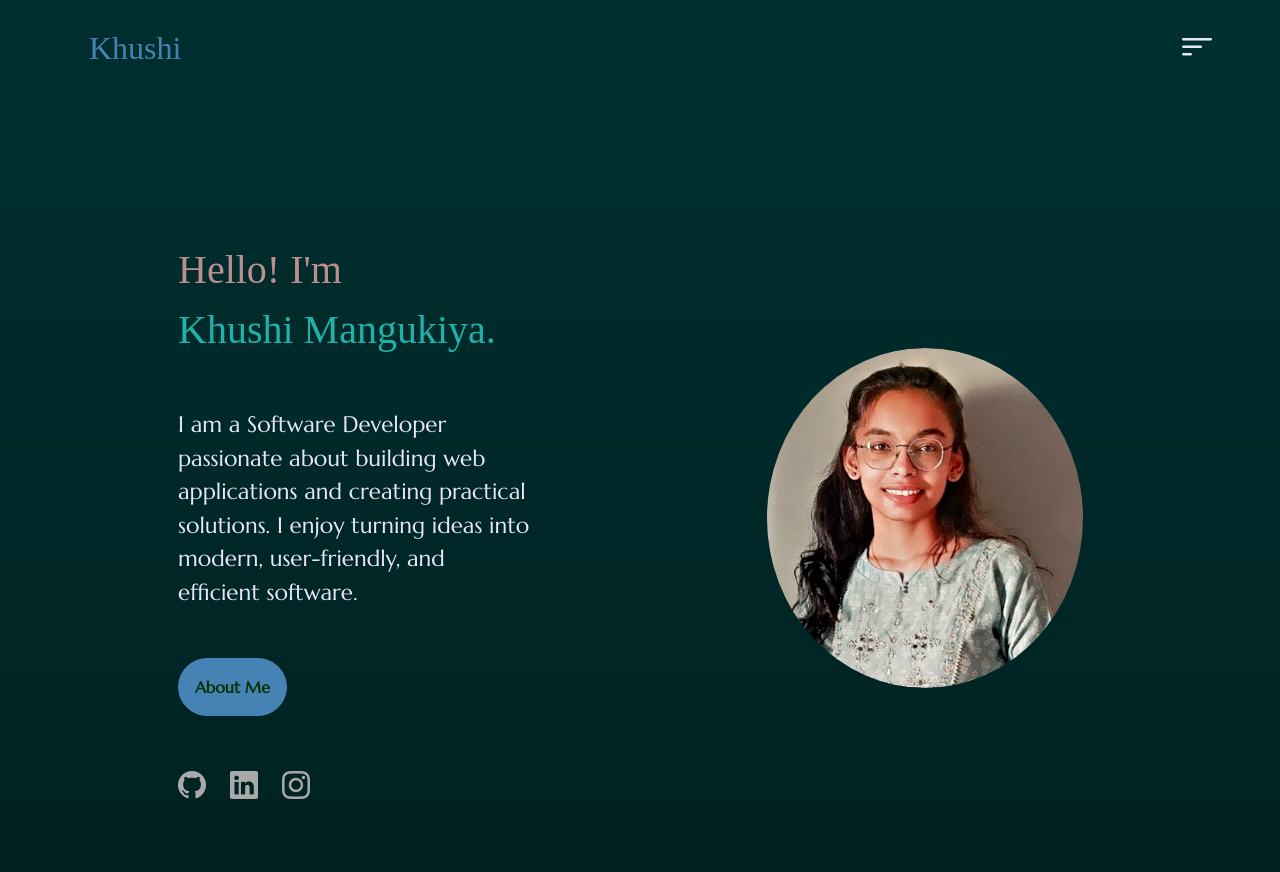
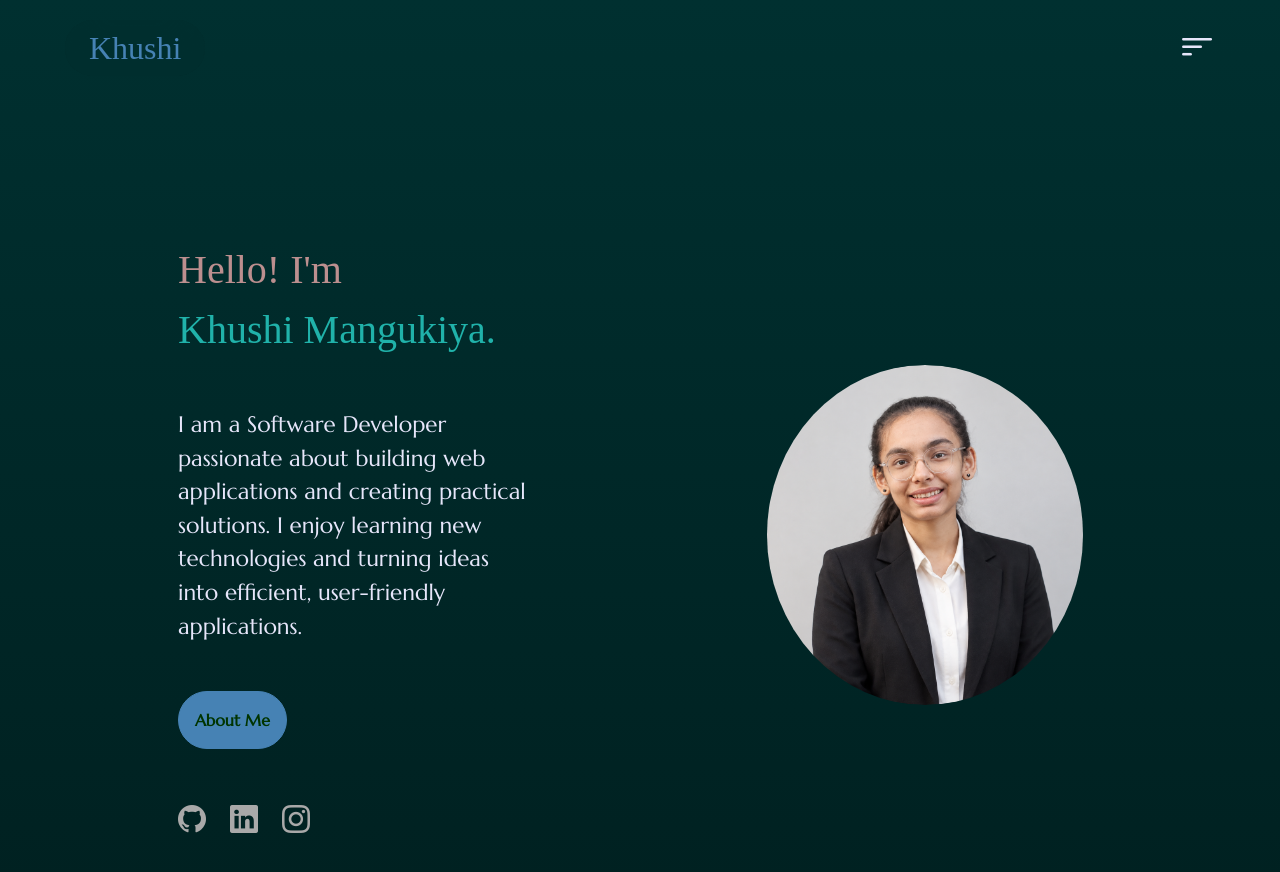
Before and after one commit to khushi0543/khushi-portfolio, a React (Create React App) app: page / in a window 1280 px wide. Shown: the top 872 px of the page. Built offline with nearby package versions, Linux system fonts and the light colour scheme; a web font is replaced by a local one.

Commit message:
Update Home.js

```diff
--- a/src/Features/Home.js
+++ b/src/Features/Home.js
@@ -26,61 +26,82 @@ function Home() {
     <div ref={scrollableRef} className='container home mt-5' style={divSize >= screenSize ? {height:'fit-content'} : {height: screenSize}}>
       <div className="col-12">
         <div className='row'>
+
           <div className='col-12 col-sm-12 col-md-12 col-lg-6 col-xl-6 col-xxl-6 order-2 order-sm-2 order-xs-2 order-md-2
           order-lg-1 order-xl-1 order-xxl-1 d-flex justify-content-center justify-content-sm-center'>
+
             <div className="m-5 col1">
+
               <div className='m-xxl-5 m-xl-5 m-lg-4 m-md-3 m-sm-2 m-1 hv-home-col1-div1 text-center text-sm-center text-md-center
-               text-lg-center text-xl-start fw-normal'>Hello! I'm<br/><label className='my-full-name'>Khushi Mangukiya.</label>
+               text-lg-center text-xl-start fw-normal'>
+                Hello! I'm<br/>
+                <label className='my-full-name'>Khushi Mangukiya.</label>
               </div>
+
               <div className='m-xxl-5 m-xl-5 m-lg-4 m-md-4 m-sm-4 m-4 row hv-home-col1-div2 text-center text-sm-center text-md-center
-               text-lg-center text-xl-start'>  I am a Software Developer passionate about building web applications and creating practical solutions.
-  I enjoy turning ideas into modern, user-friendly, and efficient software.
+               text-lg-center text-xl-start'>
+                I am a Software Developer passionate about building web applications and creating practical solutions.
+                I enjoy learning new technologies and turning ideas into efficient, user-friendly applications.
               </div>
+
               <div className='m-xxl-5 m-xl-5 m-lg-4 m-md-4 m-sm-4 m-4 d-flex justify-content-center justify-content-sm-center
                justify-content-md-center justify-content-lg-center justify-content-xl-start align-items-center'>
+
                 <Link to={"/about"}>
-                  <button className='portfolio-btn ps-3 pe-3 p-xxl-3 p-xl-3 p-lg-2 p-md-3 p-sm-2 p-2'>About Me</button>
+                  <button className='portfolio-btn ps-3 pe-3 p-xxl-3 p-xl-3 p-lg-2 p-md-3 p-sm-2 p-2'>
+                    About Me
+                  </button>
                 </Link>
+
               </div>
+
               <div className='m-xxl-5 m-xl-5 m-lg-4 m-md-4 m-sm-4 m-4 d-flex justify-content-center justify-content-sm-center
                 justify-content-md-center justify-content-lg-center justify-content-xl-start align-items-center'>
+
                 <div className='row social-networks d-flex justify-content-center align-items-center'>
+
                   <div className='col'>
                     <div className='row'>
                       <div className='col'>
-                          <a href='https://github.com/khushi0543/' className="icons">
-                            <i class="bi bi-github fs-3"></i>
+                        <a href='https://github.com/khushi0543/' target="_blank" rel="noopener noreferrer" className="icons">
+                          <i className="bi bi-github fs-3"></i>
                         </a>
                       </div>
                     </div>
                   </div>
+
                   <div className='col'>
                     <div className='row'>
                       <div className='col'>
-                          <a href='https://www.linkedin.com/in/khushi-mangukiya/' className="icons">
+                        <a href='https://www.linkedin.com/in/khushi-mangukiya/' target="_blank" rel="noopener noreferrer" className="icons">
                           <i className="bi bi-linkedin fs-3"></i>
                         </a>
                       </div>
                     </div>
                   </div>
+
                   <div className='col'>
                     <div className='row'>
                       <div className='col'>
-                          <a href='https://www.instagram.com/khushi__393/' className="icons">
+                        <a href='https://www.instagram.com/khushi__393/' target="_blank" rel="noopener noreferrer" className="icons">
                           <i className="bi bi-instagram fs-3"></i>
                         </a>
                       </div>
                     </div>
                   </div>
+
                 </div>
               </div>
+
             </div>
           </div>
+
           <div
             className="col-12 col-sm-12 col-md-12 col-lg-6 col-xl-6 col-xxl-6
             d-flex justify-content-center align-items-center order-1 order-sm-1
             order-xs-1 order-md-1 order-lg-3 order-xl-3 order-xxl-3"
           >
+
             <div
               className="row"
               style={{
@@ -93,9 +114,10 @@ function Home() {
                 alignItems: "center"
               }}
             >
+
               <img
-      src="khushi.jpg"
-      alt="avatar"
+                src="khushi.png"
+                alt="Khushi Mangukiya"
                 style={{
                   width: "100%",
                   height: "100%",
@@ -103,6 +125,7 @@ function Home() {
                   borderRadius: "50%"
                 }}
               />
+
             </div>
           </div>
 
```
Lines whose indentation alone changed are shown as unchanged.
